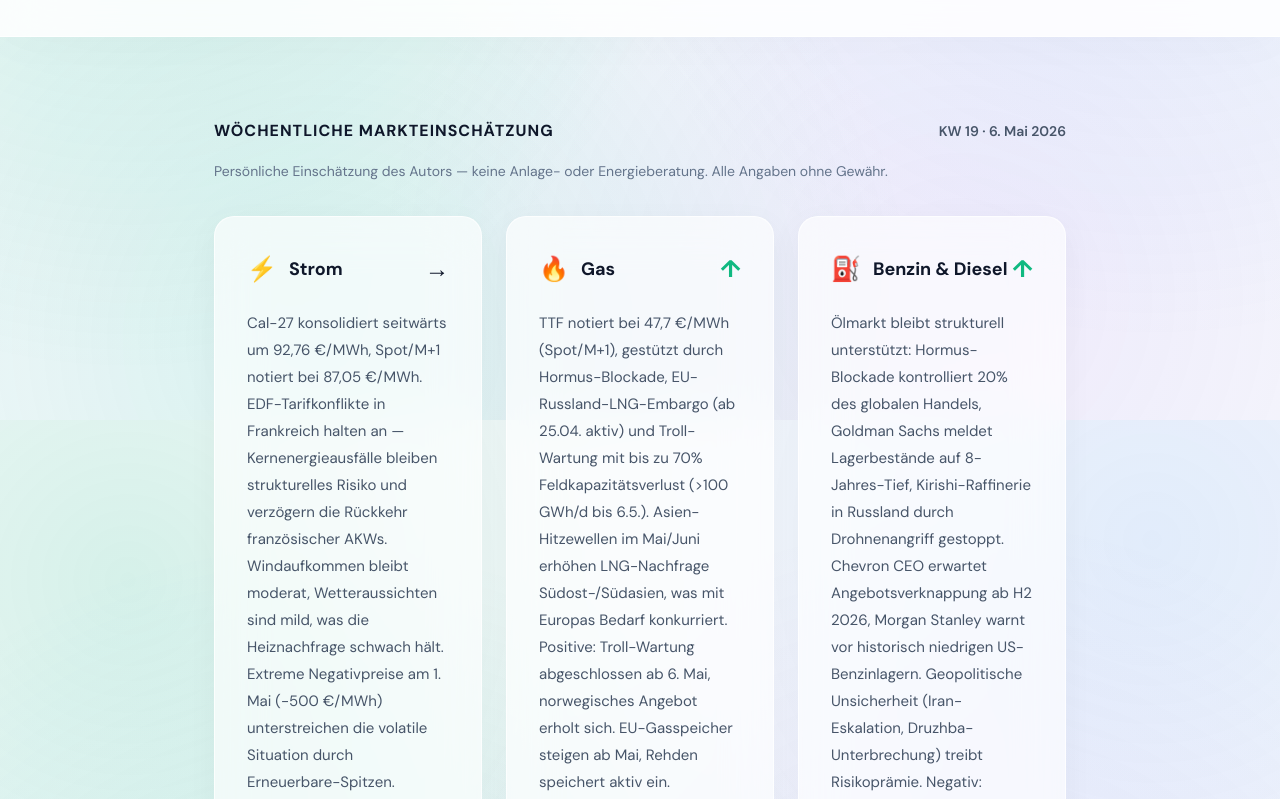
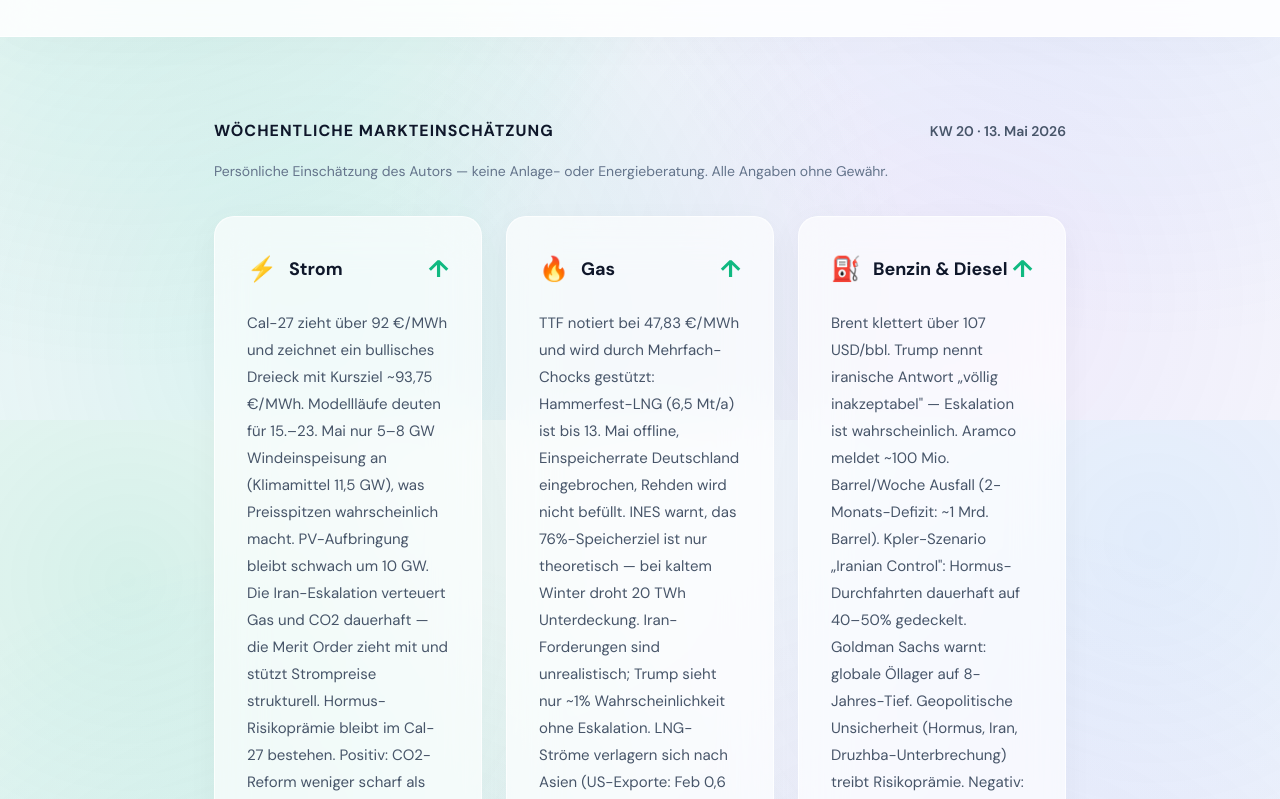
Before and after one commit to cenko-ai/Stromgeist, a Next.js app: page / in a window 1280 px wide. Shown: the part 1180-1979 px from the top of the page. Built offline with nearby package versions, Linux system fonts and the light colour scheme.

Commit message:
Update MarktWidget.js

```diff
--- a/src/components/MarktWidget.js
+++ b/src/components/MarktWidget.js
@@ -4,7 +4,7 @@ export default function MarktWidget() {
       <div className="markt-inner">
         <div className="markt-header">
           <span className="markt-title">Wöchentliche Markteinschätzung</span>
-          <span className="markt-date">KW 19 · 6. Mai 2026</span>
+          <span className="markt-date">KW 20 · 13. Mai 2026</span>
         </div>
         <p className="markt-disclaimer">
           Persönliche Einschätzung des Autors — keine Anlage- oder Energieberatung. Alle Angaben ohne Gewähr.
@@ -15,10 +15,10 @@ export default function MarktWidget() {
               <div className="markt-card-title">
                 <span className="markt-card-icon">⚡</span> Strom
               </div>
-              <span className="markt-arrow neutral">→</span>
+              <span className="markt-arrow up">↑</span>
             </div>
             <p className="markt-text">
-              Cal-27 konsolidiert seitwärts um 92,76 €/MWh, Spot/M+1 notiert bei 87,05 €/MWh. EDF-Tarifkonflikte in Frankreich halten an — Kernenergieausfälle bleiben strukturelles Risiko und verzögern die Rückkehr französischer AKWs. Windaufkommen bleibt moderat, Wetteraussichten sind mild, was die Heiznachfrage schwach hält. Extreme Negativpreise am 1. Mai (-500 €/MWh) unterstreichen die volatile Situation durch Erneuerbare-Spitzen. Hormus-Geopolitik und Iran-Eskalation halten eine strukturelle Risikoprämie im Frontjahr bestehen — trotz Unsicherheit fehlt aber derzeit ein klarer Trendimpuls.
+              Cal-27 zieht über 92 €/MWh und zeichnet ein bullisches Dreieck mit Kursziel ~93,75 €/MWh. Modellläufe deuten für 15.–23. Mai nur 5–8 GW Windeinspeisung an (Klimamittel 11,5 GW), was Preisspitzen wahrscheinlich macht. PV-Aufbringung bleibt schwach um 10 GW. Die Iran-Eskalation verteuert Gas und CO2 dauerhaft — die Merit Order zieht mit und stützt Strompreise strukturell. Hormus-Risikoprämie bleibt im Cal-27 bestehen. Positiv: CO2-Reform weniger scharf als erhofft, Fallback-Werte unverändert. Neutral: EU beschleunigt EE-Ausbau mittelfristig, dämpfend auf Frontjahre.
             </p>
           </div>
 
@@ -30,7 +30,7 @@ export default function MarktWidget() {
               <span className="markt-arrow up">↑</span>
             </div>
             <p className="markt-text">
-              TTF notiert bei 47,7 €/MWh (Spot/M+1), gestützt durch Hormus-Blockade, EU-Russland-LNG-Embargo (ab 25.04. aktiv) und Troll-Wartung mit bis zu 70% Feldkapazitätsverlust (&gt;100 GWh/d bis 6.5.). Asien-Hitzewellen im Mai/Juni erhöhen LNG-Nachfrage Südost-/Südasien, was mit Europas Bedarf konkurriert. Positive: Troll-Wartung abgeschlossen ab 6. Mai, norwegisches Angebot erholt sich. EU-Gasspeicher steigen ab Mai, Rehden speichert aktiv ein. Strukturelle Knappheit bis 2027 bleibt durch IEA-Prognose (120 bcm Angebotsverlust 2026-30). Golden Pass (USA) bringt Maiden-Export 2026, mittelfristige Entlastung.
+              TTF notiert bei 47,83 €/MWh und wird durch Mehrfach-Chocks gestützt: Hammerfest-LNG (6,5 Mt/a) ist bis 13. Mai offline, Einspeicherrate Deutschland eingebrochen, Rehden wird nicht befüllt. INES warnt, das 76%-Speicherziel ist nur theoretisch — bei kaltem Winter droht 20 TWh Unterdeckung. Iran-Forderungen sind unrealistisch; Trump sieht nur ~1% Wahrscheinlichkeit ohne Eskalation. LNG-Ströme verlagern sich nach Asien (US-Exporte: Feb 0,6 → Mai 3,5 Mt). Winterrisiko 2026/27 steigt strukturell. Positiv: Australien führt 20%-Inlandsquote für LNG ab Juli 2027 ein (bullish). EU-Russland-LNG-Ban aktiv seit 25.04., vollständiges Embargo Jan 2027.
             </p>
           </div>
 
@@ -42,7 +42,7 @@ export default function MarktWidget() {
               <span className="markt-arrow up">↑</span>
             </div>
             <p className="markt-text">
-              Ölmarkt bleibt strukturell unterstützt: Hormus-Blockade kontrolliert 20% des globalen Handels, Goldman Sachs meldet Lagerbestände auf 8-Jahres-Tief, Kirishi-Raffinerie in Russland durch Drohnenangriff gestoppt. Chevron CEO erwartet Angebotsverknappung ab H2 2026, Morgan Stanley warnt vor historisch niedrigen US-Benzinlagern. Geopolitische Unsicherheit (Iran-Eskalation, Druzhba-Unterbrechung) treibt Risikoprämie. Negativ: OPEC-Austritt der UAE (31.05.) könnte Dumping-Druck bringen. Insgesamt: strukturelle Angebotsengpässe und geopolitische Spannungen stützen Ölpreise nachhaltig.
+              Brent klettert über 107 USD/bbl. Trump nennt iranische Antwort „völlig inakzeptabel" — Eskalation ist wahrscheinlich. Aramco meldet ~100 Mio. Barrel/Woche Ausfall (2-Monats-Defizit: ~1 Mrd. Barrel). Kpler-Szenario „Iranian Control": Hormus-Durchfahrten dauerhaft auf 40–50% gedeckelt. Goldman Sachs warnt: globale Öllager auf 8-Jahres-Tief. Geopolitische Unsicherheit (Hormus, Iran, Druzhba-Unterbrechung) treibt Risikoprämie. Negativ: OPEC+ und ADNOC wollen Kapazitäten ausweiten; Indien spart Kraftstoffe (Modi-Reise-Verzicht). Structural: Angebotsdefizit und Geopolitik stützen Ölpreise nachhaltig bis Kriegsende.
             </p>
           </div>
         </div>
```
